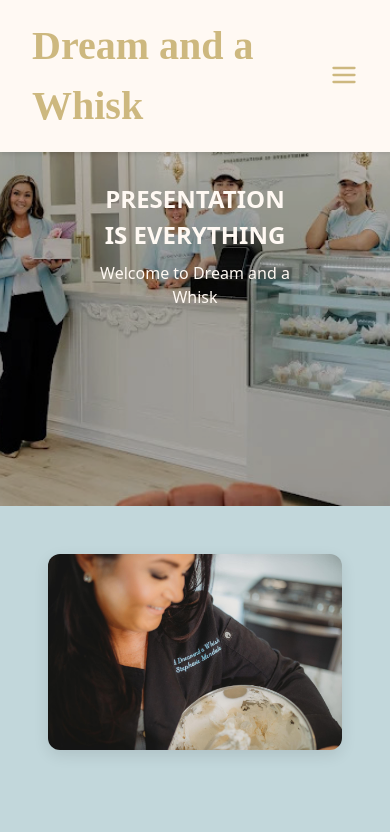
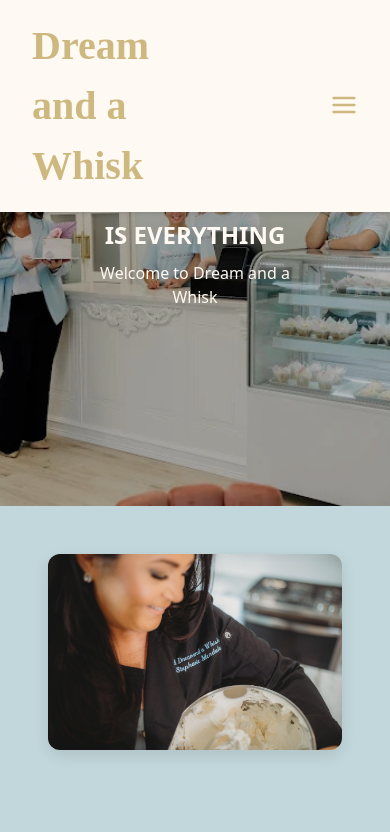
Before and after one commit to KylePlovie/Whisk-Website, a React (Vite) app: page / in a window 390 px wide. Shown: the top 832 px of the page. Built offline with nearby package versions, Linux system fonts and the light colour scheme.

Commit message:
updates for mobile part 1

```diff
--- a/src/App.css
+++ b/src/App.css
@@ -13,7 +13,6 @@
   box-sizing: border-box;
 }
 
-/* ---------- New Top Bar Layout ---------- */
 .top-bar {
   position: fixed;
   top: 0;
@@ -26,10 +25,11 @@
 
 .top-bar-inner {
   display: flex;
-  justify-content: space-between;
   align-items: center;
+  justify-content: flex-start;
+  gap:  8rem;
   max-width: 1100px;
-  margin: 0 auto;
+  margin: 0;
   padding: 0 1rem;
 }
 
@@ -40,7 +40,6 @@
   font-family: 'Brush Script MT', cursive;
 }
 
-/* Desktop Navigation */
 .desktop-nav {
   display: none;
 }
@@ -62,16 +61,15 @@
   color: #A98A46;
 }
 
-/* Hamburger Toggle (Mobile Only) */
 .menu-toggle {
   background: none;
   border: none;
   cursor: pointer;
   color: #CDB87F;
   display: block;
+  margin-left: auto;
 }
 
-/* Fullscreen Mobile Nav Overlay */
 .full-nav {
   position: fixed;
   top: 0;
@@ -101,13 +99,12 @@
   font-weight: bold;
 }
 
-/* ---------- Hero Section ---------- */
 .hero-section {
   position: relative;
   width: 100vw;
   height: 60vh;
   overflow: hidden;
-  margin-top: 0rem; /* offset for fixed header */
+  margin-top: 0rem;
 }
 
 .hero-image {
@@ -138,7 +135,6 @@
   margin-bottom: 1rem;
 }
 
-/* ---------- Story Section ---------- */
 .story-section {
   background-color: #c2d7db;
   padding: 3rem 2rem;
@@ -191,7 +187,6 @@
   color: #333;
 }
 
-/* Optional CTA Button */
 .cta-button {
   margin-top: 2rem;
   padding: 0.75rem 2rem;
@@ -207,7 +202,6 @@
   background-color: #a98a46;
 }
 
-/* ---------- Page Defaults ---------- */
 body {
   margin: 0;
   padding: 0;
@@ -224,7 +218,6 @@
   text-align: center;
 }
 
-/* ---------- Media Queries ---------- */
 @media (max-width: 768px) {
   .desktop-nav {
     display: none;
@@ -262,6 +255,23 @@
     display: block;
   }
 
+  .desktop-nav ul {
+    display: flex;
+    gap: 2rem;
+    list-style: none;
+  }
+
+  .desktop-nav a {
+    text-decoration: none;
+    font-size: 1.2rem;
+    color: #333;
+    font-weight: 500;
+  }
+
+  .desktop-nav a:hover {
+    color: #A98A46;
+  }
+
   .menu-toggle {
     display: none;
   }
```
Also changed, not shown: src/App.jsx (+1 -9 lines).
